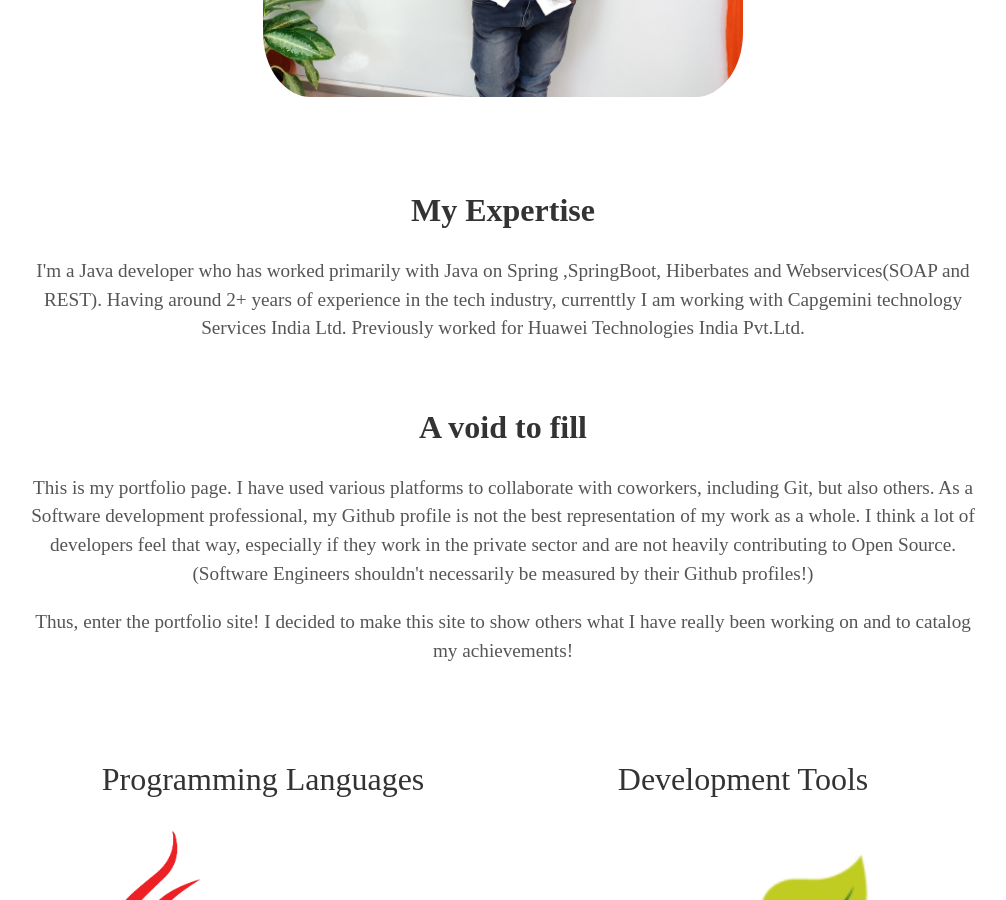
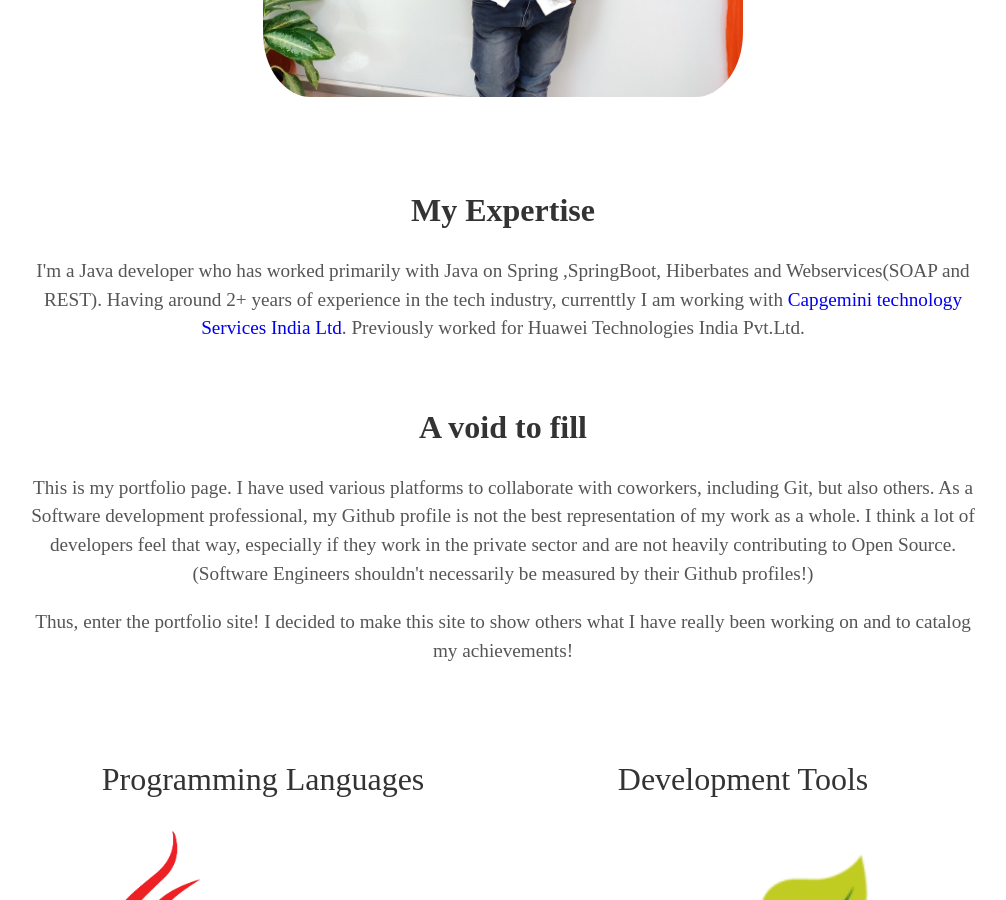
Before and after one commit to praveenspk/praveenspk.github.io, a Jekyll site: the page built from index.html, in a window 1280 px wide and 900 px high, scrolled down 1467 px. Shown: the whole window, without its empty margins (137-1143 px from the left). Built offline with Jekyll 4.4.1, drawn with Linux system fonts in a browser that asks for light colours; some web fonts are replaced; part of the change alters nothing that is shown.

```diff
--- a/_config.yml
+++ b/_config.yml
@@ -6,7 +6,7 @@ description: Jekyll Theme Minimal Resume # http://willianjusten.com.br
 
 # User settings
 username: Praveen Kumar
-user_description: I'm a Java developer who has worked primarily with Java on Spring ,SpringBoot, Hiberbates and Webservices(SOAP and REST). Having around 2+ years of experience in the tech industry, currenttly I am working with Capgemini technology Services India Ltd. Previously worked for Huawei Technologies India Pvt.Ltd.
+user_description: I'm a Java developer who has worked primarily with Java on Spring ,SpringBoot, Hiberbates and Webservices(SOAP and REST). Having around 2+ years of experience in the tech industry, currenttly I am working with <a href="https://www.capgemini.com/in-en/?georedirect_none=true">Capgemini technology Services India Ltd</a>. Previously worked for Huawei Technologies India Pvt.Ltd.
 user_title: Software Engineer
 email: praveenkumar.saggam@gmail.com
 twitter_username: praveensaggam
```
